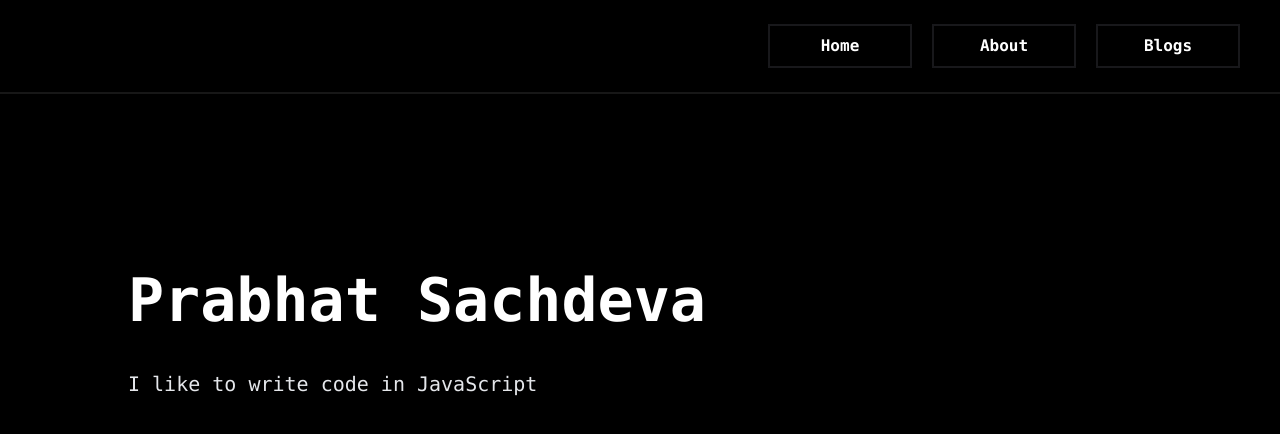
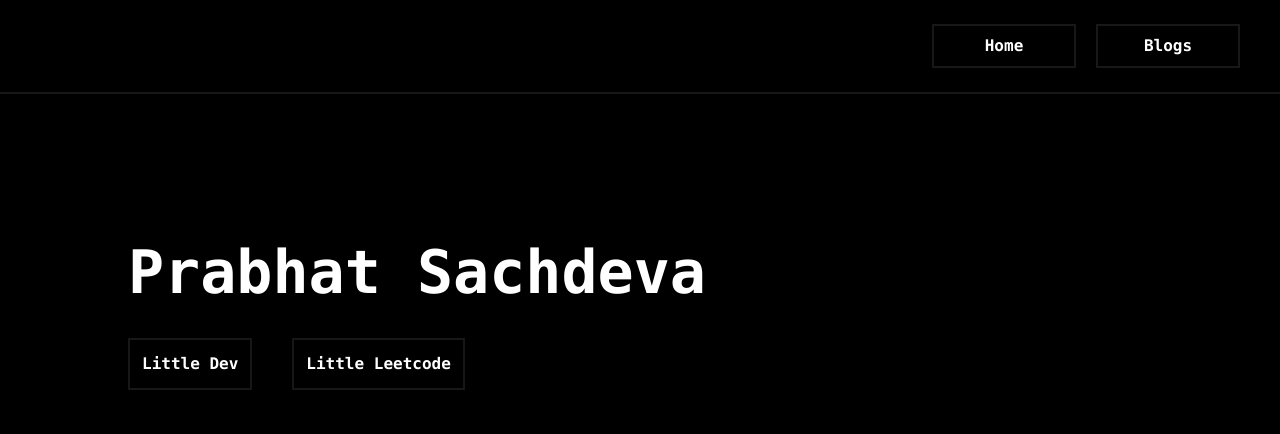
Before and after one commit to prabhatexit0/portexit0, a Next.js app: page /home in a window 1280 px wide. Shown: the top 434 px of the page. Built offline with nearby package versions, Linux system fonts and the light colour scheme.

Commit message:
integrated about me with home

```diff
--- a/components/Navbar.jsx
+++ b/components/Navbar.jsx
@@ -10,7 +10,6 @@ export default function Navbar() {
   return <div className='font-mono top-7 right-7 px-10 py-6 border-neutral-900 border-b-2'>
     <div className='flex gap-5 justify-center laptop:justify-end'>
       <button onClick={() => handleRouteChange('/home')} className={linkButtonStyle}>Home</button>
-      <button onClick={() => handleRouteChange('/about')} className={linkButtonStyle}>About</button>
       <button className={blogsButtonStyle}>Blogs</button>
     </div>
   </div>
--- a/pages/about.jsx
+++ /dev/null
@@ -1,24 +0,0 @@
-import Layout from "./layout"
-import TicTacToe from "../components/games/TicTacToe"
-
-export default function About() {
-  return <div className="font-mono">
-    <Layout>
-      <div className="h-80 w-full flex justify-center items-center mt-20">
-        <div className="w-4/5"> {/* Container for Main Stuff */}
-          <div className="text-5xl laptop:text-6xl font-bold py-1">
-            About Me
-          </div>
-          <div className="mt-8">
-            <button className=" border-2 border-neutral-900 inline-block p-3 mr-10 mb-10 font-semibold
-              hover:bg-emerald-700 transition-all ease-in-out" >Little Dev</button>
-            <button className="border-2 border-neutral-900 inline-block font-semibold
-                p-3 hover:bg-emerald-700 trasition-all ease-in-out">Little Leetcode</button>
-          </div>
-        </div>
-
-
-      </div>
-    </Layout>
-  </div>
-}
--- a/pages/home.jsx
+++ b/pages/home.jsx
@@ -1,5 +1,6 @@
 import Layout from "./layout"
 import TicTacToe from "../components/games/TicTacToe"
+import { forwardRef, useState, useRef } from 'react'
 
 export default function Home() {
   return <Layout>
@@ -8,12 +9,42 @@ export default function Home() {
         <div className="text-5xl laptop:text-6xl font-bold py-1">
           Prabhat Sachdeva
         </div>
-        <div className="text-xl font-sm py-1 flex justify-start ">
-          <p className="text-gray-200 mt-8">
-            I like to write code in JavaScript
-          </p>
-        </div>
+        <About/>
       </div>
     </div>
   </Layout>
 }
+function About() {
+  let devAboutMe = `Currently making JS/React problems for Devsnest,
+  I love to write code in JavaScript`
+  let dsaAboutMe = `Leetcode Daily Challenge everyday, mostly in JavaScript, Leetcode: prabhatexit0`
+  let [about, setAbout] = useState("")
+  let aboutRef = useRef()
+
+  const handleAboutClick = (e) => {
+    if(e.target?.textContent === 'Little Dev')
+      if(about == devAboutMe) setAbout("")
+      else setAbout(devAboutMe)
+    else
+      if(about == dsaAboutMe) setAbout("")
+      else setAbout(dsaAboutMe)
+  }
+
+  return <div className="font-mono">
+      <div className="w-4/5"> {/* Container for Main Stuff */}
+        <div className="mt-8">
+          <button onClick={handleAboutClick} className=" border-2 border-neutral-900 inline-block p-3 mr-10 mb-10 font-semibold
+            hover:bg-emerald-700 transition-all ease-in-out" >Little Dev</button>
+          <button onClick={handleAboutClick} className="border-2 border-neutral-900 inline-block font-semibold
+              p-3 hover:bg-yellow-600 trasition-all ease-in-out">Little Leetcode</button>
+        </div>
+          <AboutDialogue ref={aboutRef} description={about}/>
+      </div>
+  </div>
+}
+
+const AboutDialogue = forwardRef(function AboutDialogue({description}, ref) {
+  return <div className="">
+    <h1 ref={ref}>{description}</h1>
+  </div>
+})
```
